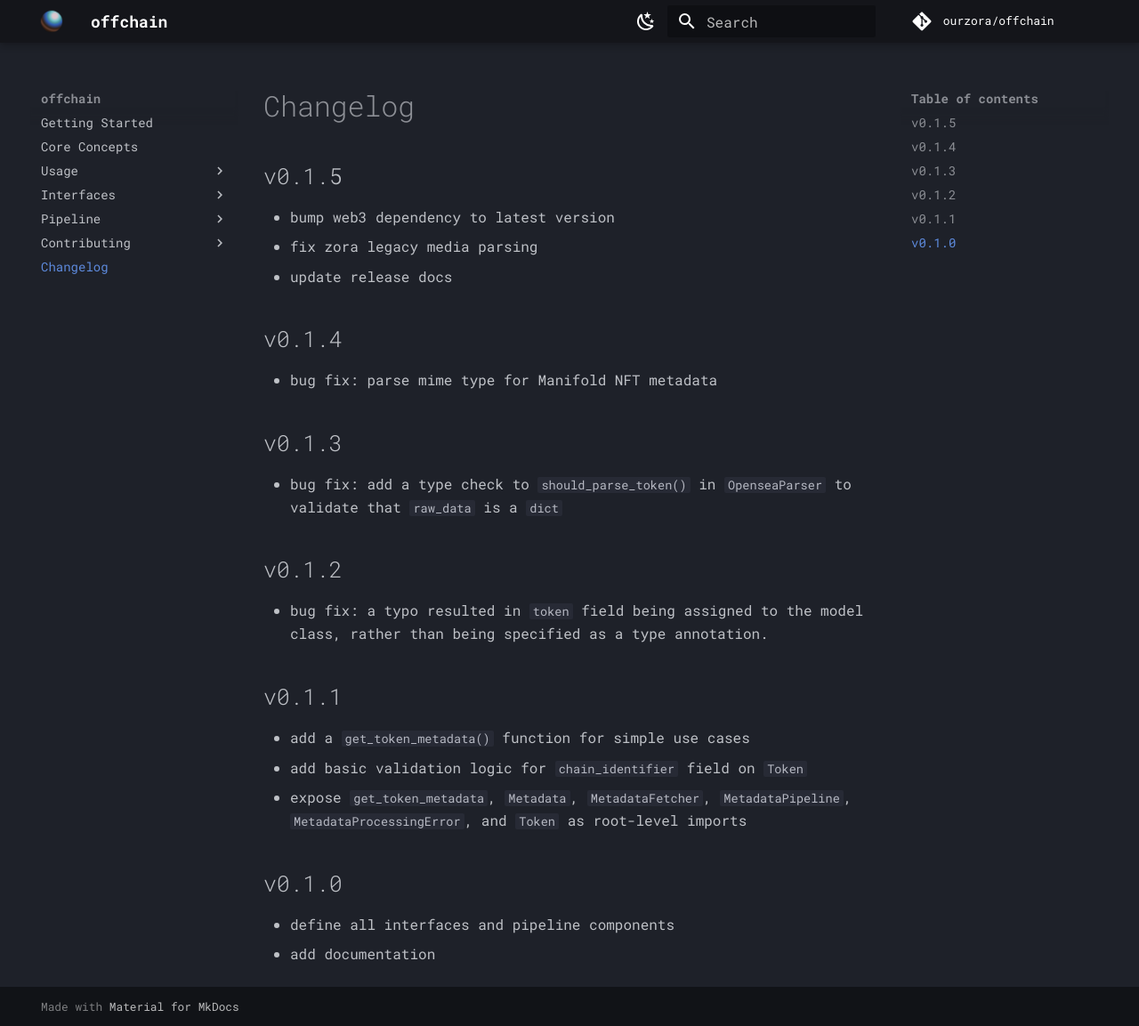
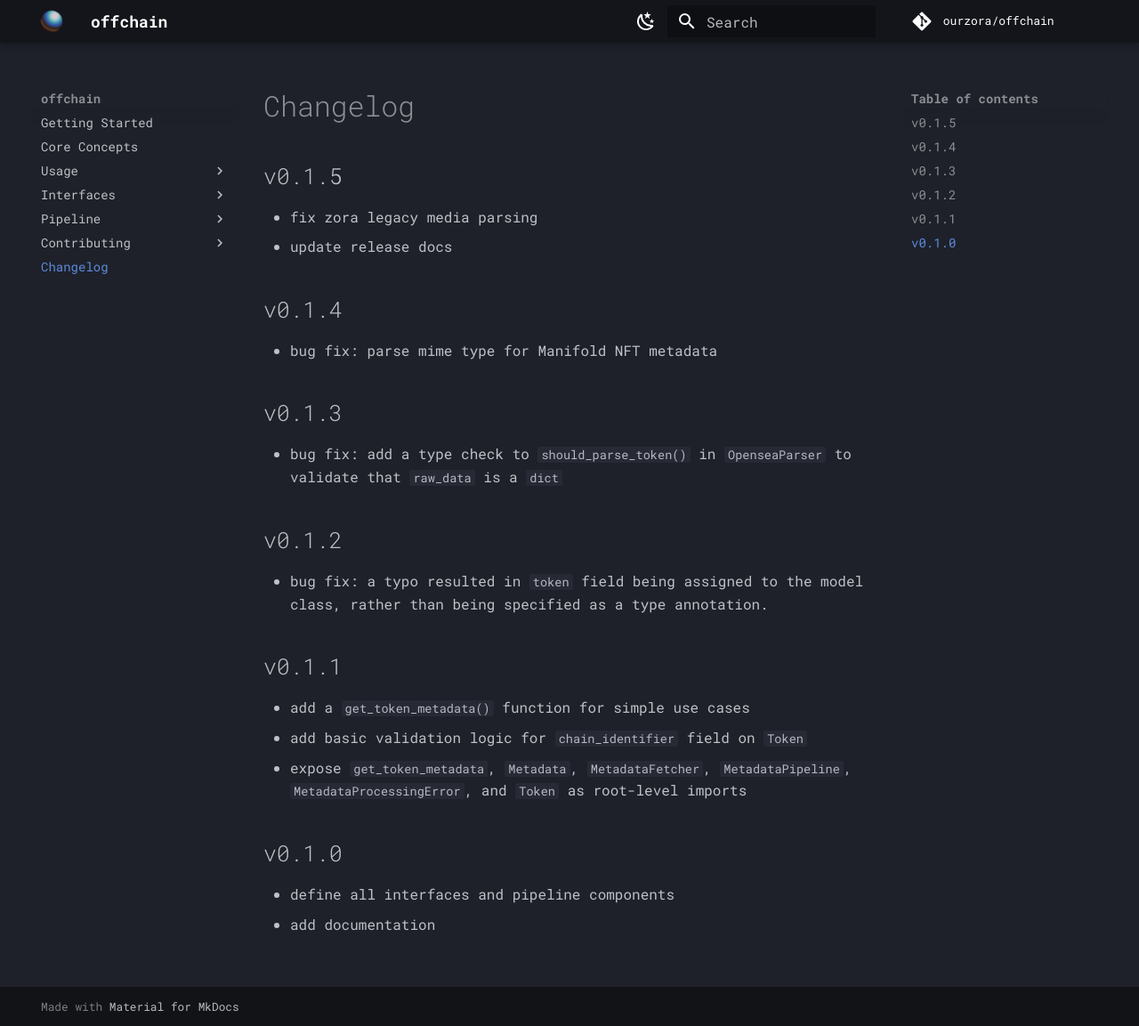
Before and after one commit to ourzora/offchain, an MkDocs documentation site: the page built from docs/changelog.md, in a window 1280 px wide and 1153 px high. Shown: the whole window at 89% size. Built offline with MkDocs 1.6.1 and Material for MkDocs 9.7.7, drawn with Linux system fonts in a browser that asks for light colours; comment, search, counter and statistics services are not loaded.

Commit message:
Revert "added missing changelog (#78)"
This reverts commit b25fc75d

```diff
--- a/docs/changelog.md
+++ b/docs/changelog.md
@@ -2,7 +2,6 @@
 
 ## v0.1.5
 
-- bump web3 dependency to latest version
 - fix zora legacy media parsing
 - update release docs
 
```
